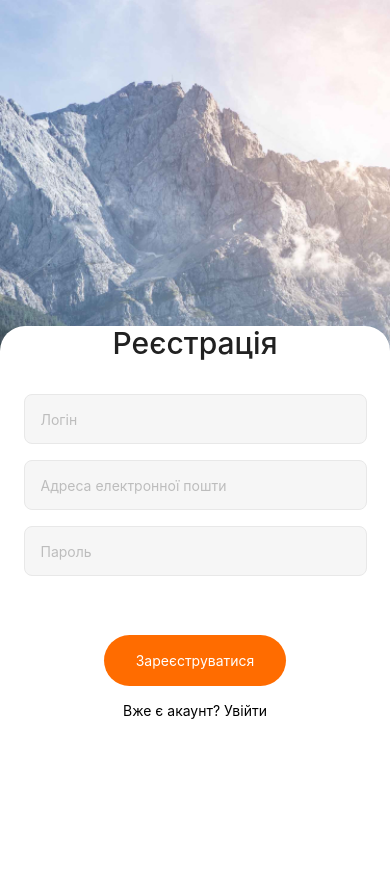
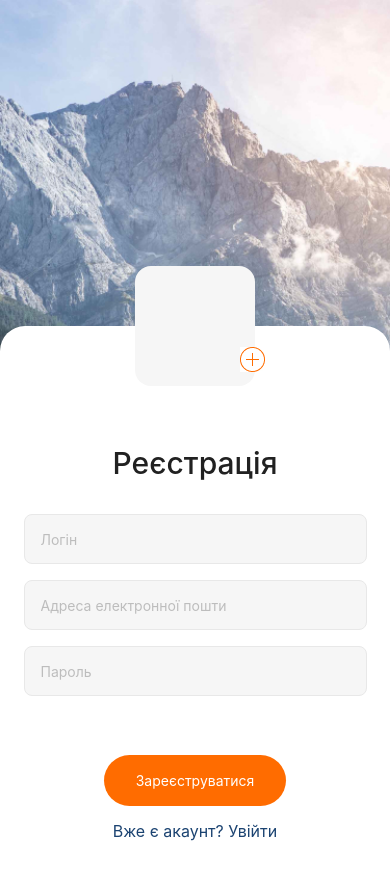
Before and after one commit to DmytroVyhovskyi1997/native-hw-1, a React Native app: screen / in a window 390 px wide. Shown: the top 880 px of the page. Built offline with nearby package versions, Linux system fonts and the light colour scheme.

Commit message:
add avatar

```diff
--- a/Screens/RegistrationScreen.js
+++ b/Screens/RegistrationScreen.js
@@ -1,16 +1,38 @@
 import React, { useState } from "react";
-import { StyleSheet, Dimensions, ImageBackground, TextInput, View, Text, TouchableOpacity } from "react-native";
+import {
+  StyleSheet,
+  Dimensions,
+  ImageBackground,
+  TextInput,
+  View,
+  Text,
+  TouchableOpacity,
+  Image,
+} from "react-native";
 
 export const RegistrationScreen = () => {
-
+  const [image, setImage] = useState(null);
   return (
     <ImageBackground
       source={require("../assets/image/photo-bg.jpg")}
       style={styles.image}
     >
       <View style={styles.form}>
+        <View style={styles.formAvatar}>
+          <TouchableOpacity>
+            <Image
+              source={{ uri: image }}
+              style={{ width: 120, height: 120, borderRadius: 16 }}
+            />
+            <Image
+              source={require("../assets/image/add.jpg")}
+              style={styles.add}
+            />
+          </TouchableOpacity>
+        </View>
+
+        <Text style={styles.inputTitle}>Реєстрація</Text>
         <View>
-          <Text style={styles.inputTitle}>Реєстрація</Text>
           <TextInput
             style={styles.input}
             placeholder="Логін"
@@ -36,7 +58,7 @@ export const RegistrationScreen = () => {
         <TouchableOpacity style={styles.submitBtn} activeOpacity={0.8}>
           <Text style={styles.submitTitle}>Зареєструватися</Text>
         </TouchableOpacity>
-        <Text style={styles.logo}>Вже є акаунт? Увійти</Text>
+        <Text style={styles.logIn}>Вже є акаунт? Увійти</Text>
       </View>
     </ImageBackground>
   );
@@ -54,6 +76,20 @@ const styles = StyleSheet.create({
     alignItems: "center",
     borderTopLeftRadius: 25,
     borderTopRightRadius: 25,
+  },
+  formAvatar: {
+    top: -60,
+    width: 120,
+    height: 120,
+    backgroundColor: "#F6F6F6",
+    borderRadius: 16,
+    zIndex: 999,
+  },
+  add: {
+    position: "absolute",
+    top: 81,
+    right: -10,
+
   },
   image: {
     flex: 1,
@@ -80,7 +116,12 @@ const styles = StyleSheet.create({
     color: "#FFFFFF",
     textAlign: "center",
   },
-  inputTitle: {},
+  inputTitle: {
+    textAlign: "center",
+    color: "#212121",
+    paddingTop: 92,
+    fontSize: 30,
+  },
   input: {
     width: 343,
     height: 50,
@@ -101,4 +142,12 @@ const styles = StyleSheet.create({
     color: "#212121",
     marginBottom: 33,
   },
+  logIn: {
+    fontStyle: "normal",
+    fontWeight: 400,
+    fontSize: 16,
+    lineHeight: 19,
+    textAlign: "center",
+    color: "#1B4371",
+  },
 });
```
Also changed, not shown: assets/image/add.jpg (added).
